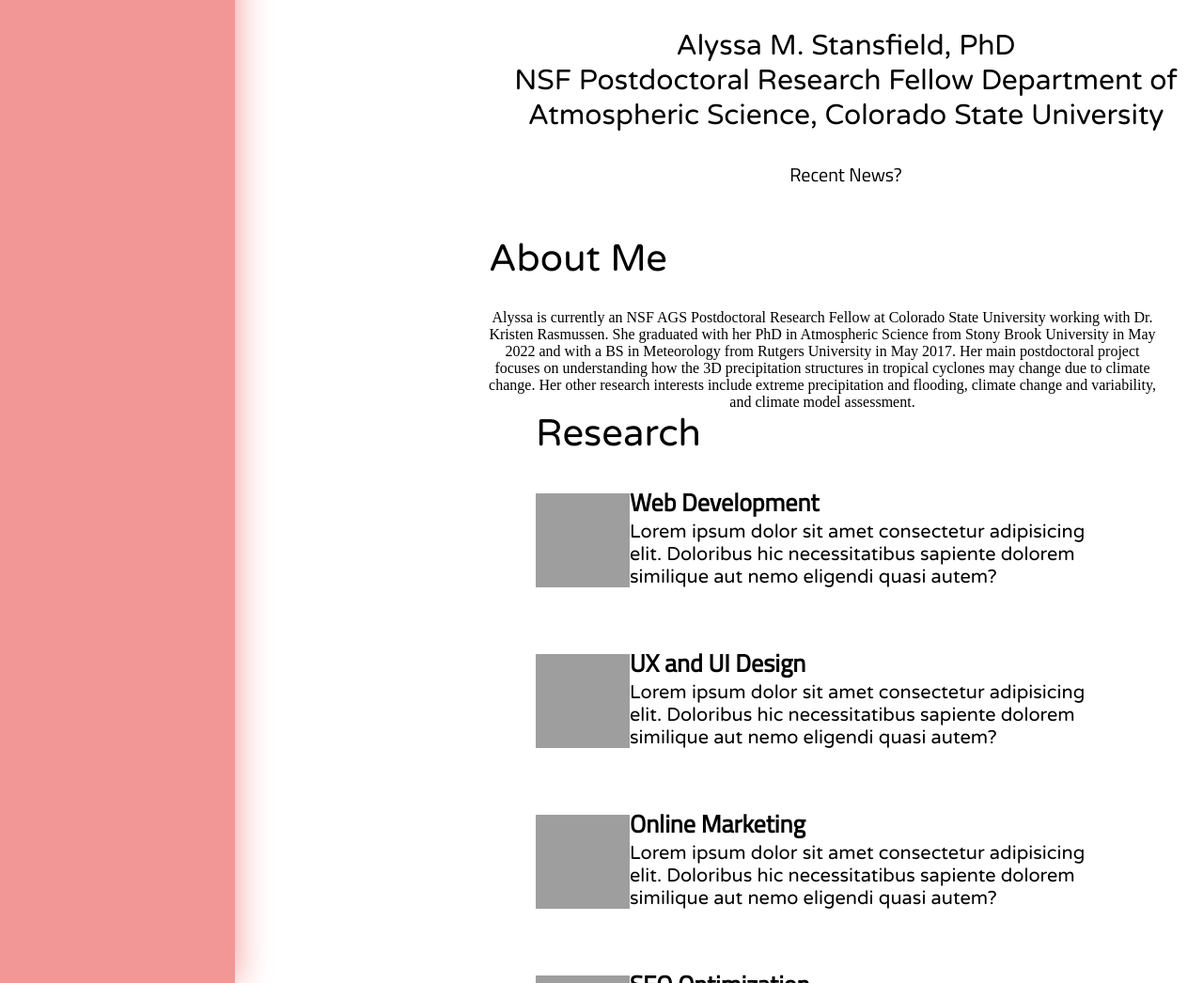
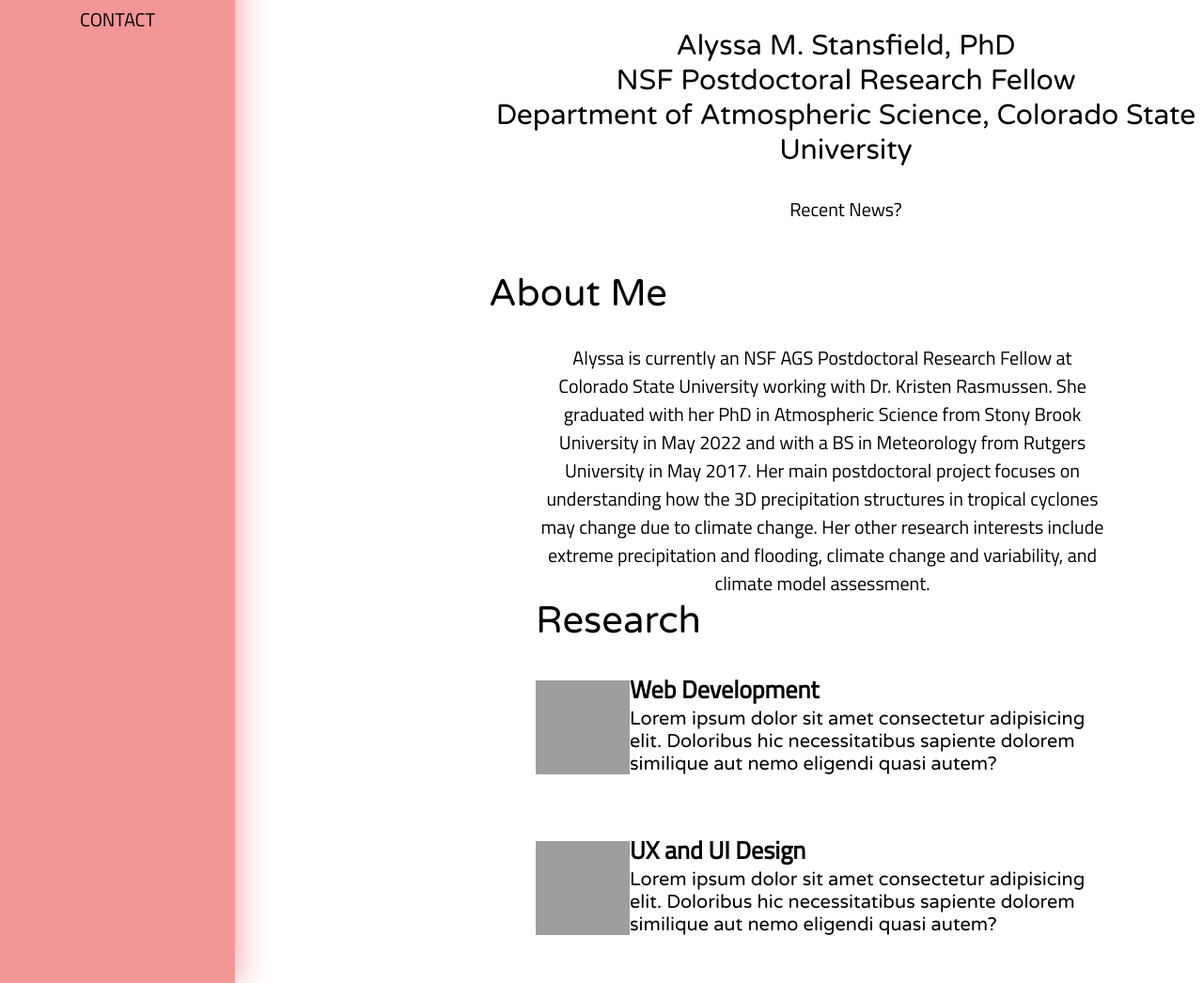
Before and after one commit to alyssa-stansfield/alyssa-stansfield.github.io, a Jekyll site: the page index.html, which Jekyll copies as it is, in a window 1280 px wide and 1400 px high, cut to the strip 354-1400 px from the top of the window. Shown: the whole strip at 94% size. Built offline with Jekyll 4.4.1, drawn with Linux system fonts in a browser that asks for light colours; some web fonts are replaced; grey boxes are pictures that could not be loaded.

Commit message:
Updating text stuff

```diff
--- a/index.html
+++ b/index.html
@@ -26,7 +26,7 @@
         <img src="assets/agu_pic_rounded.png" alt="Profile" />
         <p class="namestart">
           Alyssa M. Stansfield, PhD <br />
-          NSF Postdoctoral Research Fellow
+          NSF Postdoctoral Research Fellow <br />
 	  Department of Atmospheric Science, Colorado State University
         </p>
         <p class="nameabout">
@@ -35,7 +35,7 @@
       </div>
       <div class="about" id="about">
         <h1>About Me</h1>
-	<p>Alyssa is currently an <a href="https://www.nsf.gov/awardsearch/showAward?AWD_ID=2204138&HistoricalAwards=false">NSF AGS Postdoctoral Research Fellow</a> at Colorado State University working with <a href="https://www.atmos.colostate.edu/people/faculty/rasmussen/">Dr. Kristen Rasmussen</a>. She graduated with her PhD in Atmospheric Science from Stony Brook University in May 2022 and with a BS in Meteorology from Rutgers University in May 2017. Her main postdoctoral project focuses on understanding how the 3D precipitation structures in tropical cyclones may change due to climate change. Her other research interests include extreme precipitation and flooding, climate change and variability, and climate model assessment.</p
+	<p class="nameabout">Alyssa is currently an <a href="https://www.nsf.gov/awardsearch/showAward?AWD_ID=2204138&HistoricalAwards=false">NSF AGS Postdoctoral Research Fellow</a> at Colorado State University working with <a href="https://www.atmos.colostate.edu/people/faculty/rasmussen/">Dr. Kristen Rasmussen</a>. She graduated with her PhD in Atmospheric Science from Stony Brook University in May 2022 and with a BS in Meteorology from Rutgers University in May 2017. Her main postdoctoral project focuses on understanding how the 3D precipitation structures in tropical cyclones may change due to climate change. Her other research interests include extreme precipitation and flooding, climate change and variability, and climate model assessment.</p
       </div>
       <div class="services" id="services">
         <h1>Research</h1>
@@ -83,7 +83,7 @@
 
       <div class="contact" id="contact">
         <h1>Contact</h1>
-	<p> Email me at alyssa.stansfield[at]colostate.edu!</p>
+	<p class="nameabout"> Email me at alyssa.stansfield[at]colostate.edu!</p>
         <div class="contact-socialicon">
           <a href="https://github.com/alyssa-stansfield">
             <img src="https://img.icons8.com/dusk/64/000000/github.png"
--- a/main.css
+++ b/main.css
@@ -66,7 +66,7 @@
 
   width: 100%;
   background-color: rgb(243, 150, 150);
-  margin-top:100px;
+  margin-top:200px;
 }
 li {
   color: #000;
```
